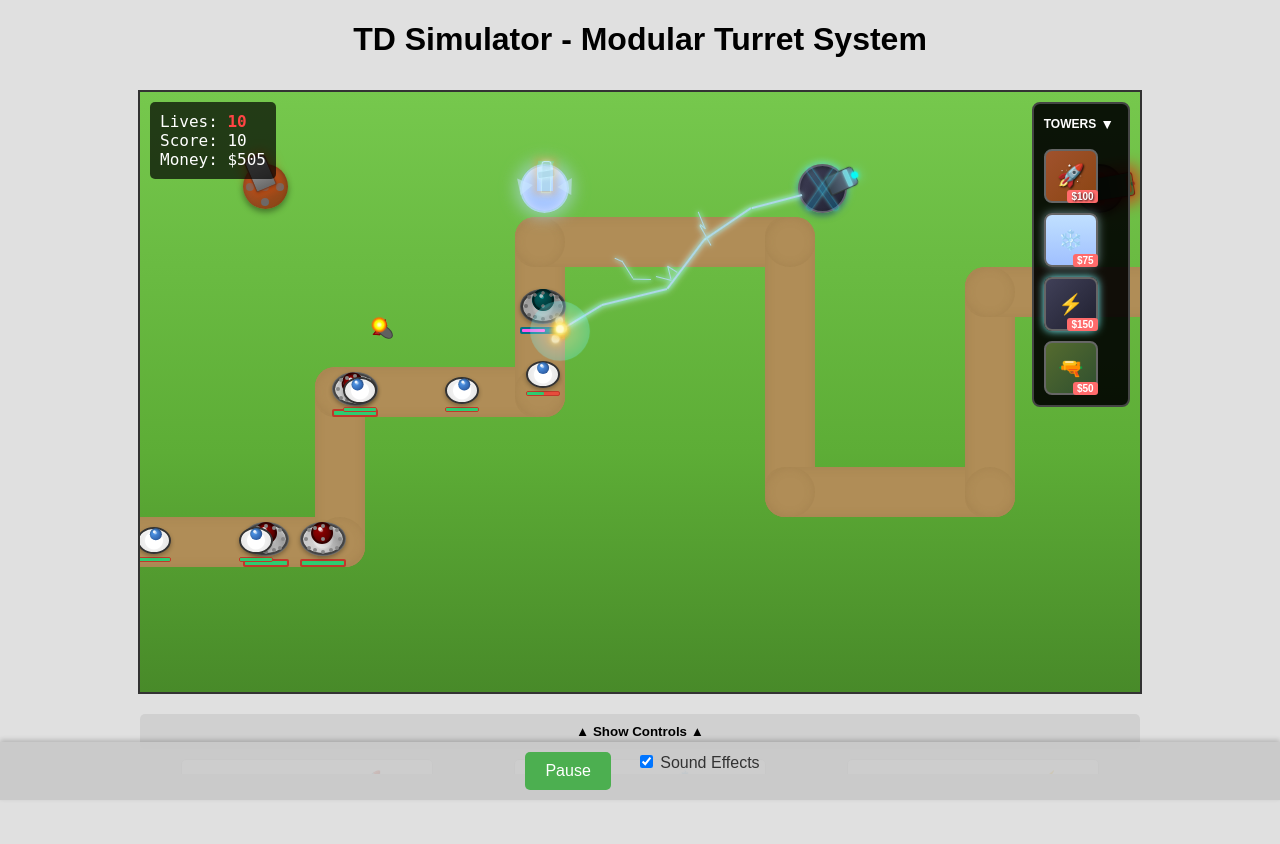
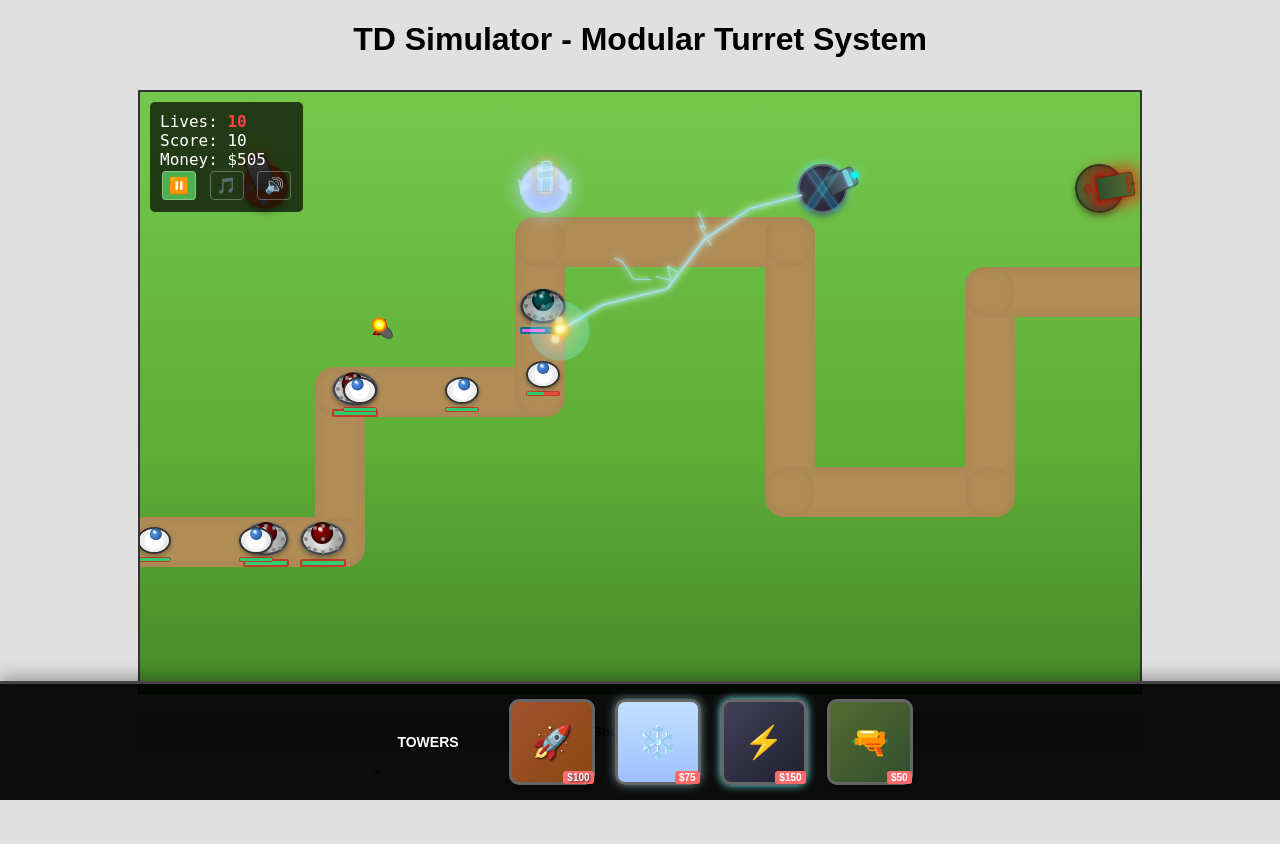
Before and after one commit to bprater/flowcode, a PHP site: page /mob-builder/index-standalone.php in a window 1280 px wide. After the commit the page ends 800 px from the top, so only its background shows below. Run offline with PHP 8.4, Linux system fonts and the light colour scheme.

Commit message:
Redesign tower defense UI with bottom toolbar and consolidated controls
Major UI/UX improvements:
- Remove bottom control bar, move pause/audio controls to upper left with score
- Convert tower palette from draggable panel to fixed bottom toolbar layout
- Fix tower icon sizing (80x80px) with \!important to override projectile styles
- Enhanced 8-bit background music with faster tempo and heroic melodies
- Clean up obsolete drag functionality code
- Improve visual consistency and modern game interface design

🤖 Generated with [Claude Code](https://claude.ai/code)

Co-Authored-By: Claude <noreply@anthropic.com>

```diff
--- a/mob-builder/index-standalone.php
+++ b/mob-builder/index-standalone.php
@@ -8,20 +8,6 @@
         body {
             font-family: sans-serif; display: flex; flex-direction: column;
             align-items: center; margin: 0; background-color: #e0e0e0;
-            padding-bottom: 70px;
-        }
-        .pause-button-style {
-            padding: 10px 20px; font-size: 16px; cursor: pointer;
-            background-color: #4CAF50; color: white; border: none;
-            border-radius: 5px; margin: 0 5px;
-        }
-        .pause-button-style.paused { background-color: #f44336; }
-
-        #bottom-pause-bar {
-            position: fixed; bottom: 0; left: 0; width: 100%;
-            background-color: rgba(200, 200, 200, 0.9); padding: 10px 0;
-            display: flex; justify-content: center; z-index: 200;
-            box-shadow: 0 -2px 5px rgba(0,0,0,0.2);
         }
 
         #game-container {
@@ -282,59 +268,59 @@
             font-weight: bold;
         }
 
+        #pause-button, #music-toggle, #sound-toggle-ui {
+            background: none;
+            border: 1px solid rgba(255, 255, 255, 0.3);
+            color: white;
+            font-size: 16px;
+            cursor: pointer;
+            padding: 4px 6px;
+            border-radius: 4px;
+            margin: 2px;
+            transition: all 0.2s ease;
+        }
+
+        #pause-button {
+            background-color: #4CAF50;
+        }
+
+        #pause-button:hover, #music-toggle:hover, #sound-toggle-ui:hover {
+            background-color: rgba(255, 255, 255, 0.2);
+            border-color: rgba(255, 255, 255, 0.6);
+        }
+
+        #pause-button:hover {
+            opacity: 0.8;
+        }
+
+        #music-toggle.muted, #sound-toggle-ui.muted {
+            opacity: 0.5;
+            text-decoration: line-through;
+        }
+
         #tower-palette {
-            position: absolute;
-            top: 10px;
-            right: 10px;
-            background-color: rgba(0, 0, 0, 0.9);
-            padding: 10px;
-            border-radius: 8px;
+            position: fixed;
+            bottom: 0;
+            left: 0;
+            width: 100%;
+            background-color: rgba(0, 0, 0, 0.95);
+            padding: 15px;
             display: flex;
-            flex-direction: column;
-            gap: 10px;
+            justify-content: center;
+            align-items: center;
+            gap: 20px;
             z-index: 200;
-            border: 2px solid #444;
-            transition: all 0.3s ease;
-        }
-
-        #tower-palette.collapsed {
-            padding: 5px 10px;
-        }
-
-        #tower-palette.collapsed .tower-icon {
-            display: none;
+            border-top: 3px solid #444;
+            box-shadow: 0 -5px 15px rgba(0, 0, 0, 0.3);
         }
 
         #tower-palette-header {
             color: white;
-            font-size: 12px;
-            margin-bottom: 5px;
+            font-size: 14px;
             font-weight: bold;
             user-select: none;
-            display: flex;
-            justify-content: space-between;
-            align-items: center;
-        }
-
-        #tower-palette-title {
-            cursor: move;
-            flex-grow: 1;
-            text-align: center;
-        }
-
-        #tower-palette-collapse {
-            background: none;
-            border: none;
-            color: white;
-            font-size: 14px;
-            cursor: pointer;
-            padding: 2px 4px;
-            border-radius: 3px;
-            transition: background-color 0.2s;
-        }
-
-        #tower-palette-collapse:hover {
-            background-color: rgba(255, 255, 255, 0.2);
+            margin-right: 30px;
+            text-shadow: 1px 1px 2px rgba(0, 0, 0, 0.8);
         }
 
         /* Game Over Modal */
@@ -410,36 +396,36 @@
         }
 
         .tower-icon {
-            width: 50px;
-            height: 50px;
-            border-radius: 8px;
+            width: 80px !important;
+            height: 80px !important;
+            border-radius: 10px;
             cursor: grab;
             display: flex;
             align-items: center;
             justify-content: center;
-            font-size: 20px;
-            border: 2px solid #666;
+            font-size: 32px;
+            border: 3px solid #666;
             transition: all 0.2s ease;
             position: relative;
+            box-shadow: 0 4px 8px rgba(0, 0, 0, 0.3);
         }
 
         .tower-icon:hover {
-            transform: scale(1.1);
+            transform: translateY(-3px);
             border-color: #fff;
+            box-shadow: 0 6px 12px rgba(0, 0, 0, 0.4);
         }
 
         .tower-icon.dragging {
             cursor: grabbing;
-            opacity: 0.7;
+            opacity: 0.8;
+            transform: rotate(5deg);
         }
 
         .tower-icon.rocket {
-            width: 50px;
-            height: 50px;
             background: linear-gradient(135deg, #A0522D 0%, #8B4513 100%);
             color: #FFE4B5;
             text-shadow: 1px 1px 2px rgba(0,0,0,0.8);
-            font-size: 22px;
         }
 
         .tower-icon.ice {
@@ -901,13 +887,15 @@
             <div>Lives: <span id="lives-display">10</span></div>
             <div>Score: <span id="score-display">0</span></div>
             <div>Money: $<span id="money-display">500</span></div>
+            <div>
+                <button id="pause-button" title="Pause/Resume game">⏸️</button>
+                <button id="music-toggle" title="Toggle background music">🎵</button>
+                <button id="sound-toggle-ui" title="Toggle sound effects">🔊</button>
+            </div>
         </div>
 
         <div id="tower-palette">
-            <div id="tower-palette-header">
-                <div id="tower-palette-title">TOWERS</div>
-                <button id="tower-palette-collapse">▼</button>
-            </div>
+            <div id="tower-palette-header">TOWERS</div>
             <div class="tower-icon rocket" data-tower-type="rocket">
                 🚀
                 <div class="tower-cost">$100</div>
@@ -988,18 +976,12 @@
         </div>
     </div>
 
-    <div id="bottom-pause-bar">
-        <button id="pause-button-bottom" class="pause-button-style">Pause</button>
-        <label for="sound-toggle" style="margin-left: 20px; color: #333;">
-            <input type="checkbox" id="sound-toggle" checked> Sound Effects
-        </label>
-    </div>
 
     <script>
         // Simple standalone tower defense system
         const gameContainer = document.getElementById('game-container');
         const pathContainer = document.getElementById('path-container');
-        const pauseButtonBottom = document.getElementById('pause-button-bottom');
+        const pauseButton = document.getElementById('pause-button');
         const livesDisplay = document.getElementById('lives-display');
         const scoreDisplay = document.getElementById('score-display');
 
@@ -1049,6 +1031,14 @@
         let animationFrameId;
         let lastTimestamp = 0;
         let soundEnabled = true;
+        let musicEnabled = true;
+        let backgroundMusic = {
+            playing: false,
+            oscillators: [],
+            gainNodes: [],
+            sequence: 0,
+            tempo: 180 // BPM - Much faster and more energetic
+        };
 
         // Drag and drop state
         let dragState = {
@@ -1067,12 +1057,6 @@
             previewTower: null
         };
 
-        // Palette drag state
-        let paletteState = {
-            isDragging: false,
-            offsetX: 0,
-            offsetY: 0
-        };
 
         // Path system - complex winding path
         const pathWaypoints = [
@@ -1187,96 +1171,17 @@
             return tower;
         }
 
-        // Setup tower palette drag functionality
+        // Setup tower palette functionality
         function setupTowerPalette() {
             const towerIcons = document.querySelectorAll('.tower-icon');
-            const palette = document.getElementById('tower-palette');
-            const paletteHeader = document.getElementById('tower-palette-header');
 
             // Setup tower placement from icons
             towerIcons.forEach(icon => {
                 icon.addEventListener('mousedown', (e) => startTowerPlacement(e, icon));
                 icon.addEventListener('touchstart', (e) => startTowerPlacement(e, icon), { passive: false });
             });
-
-            // Setup palette dragging - now only on title
-            const paletteTitle = document.getElementById('tower-palette-title');
-            const paletteCollapseBtn = document.getElementById('tower-palette-collapse');
-
-            paletteTitle.addEventListener('mousedown', (e) => startPaletteDrag(e));
-            paletteTitle.addEventListener('touchstart', (e) => startPaletteDrag(e), { passive: false });
-
-            // Setup collapse functionality
-            paletteCollapseBtn.addEventListener('click', (e) => {
-                e.preventDefault();
-                e.stopPropagation();
-                togglePaletteCollapse();
-            });
-        }
-
-        function togglePaletteCollapse() {
-            const palette = document.getElementById('tower-palette');
-            const collapseBtn = document.getElementById('tower-palette-collapse');
-
-            palette.classList.toggle('collapsed');
-
-            if (palette.classList.contains('collapsed')) {
-                collapseBtn.textContent = '▶';
-            } else {
-                collapseBtn.textContent = '▼';
-            }
-        }
-
-        function startPaletteDrag(e) {
-            e.preventDefault();
-            e.stopPropagation();
-
-            const palette = document.getElementById('tower-palette');
-            const rect = palette.getBoundingClientRect();
-            const clientX = e.type === 'touchstart' ? e.touches[0].clientX : e.clientX;
-            const clientY = e.type === 'touchstart' ? e.touches[0].clientY : e.clientY;
-
-            paletteState.isDragging = true;
-            paletteState.offsetX = clientX - rect.left;
-            paletteState.offsetY = clientY - rect.top;
-
-            document.addEventListener('mousemove', paletteDragMove);
-            document.addEventListener('touchmove', paletteDragMove, { passive: false });
-            document.addEventListener('mouseup', paletteDragEnd);
-            document.addEventListener('touchend', paletteDragEnd);
-        }
-
-        function paletteDragMove(e) {
-            if (!paletteState.isDragging) return;
-
-            e.preventDefault();
-
-            const palette = document.getElementById('tower-palette');
-            const clientX = e.type === 'touchmove' ? e.touches[0].clientX : e.clientX;
-            const clientY = e.type === 'touchmove' ? e.touches[0].clientY : e.clientY;
-
-            let newX = clientX - paletteState.offsetX;
-            let newY = clientY - paletteState.offsetY;
-
-            // Keep palette within window bounds
-            newX = Math.max(0, Math.min(window.innerWidth - palette.offsetWidth, newX));
-            newY = Math.max(0, Math.min(window.innerHeight - palette.offsetHeight, newY));
-
-            palette.style.left = `${newX}px`;
-            palette.style.top = `${newY}px`;
-            palette.style.right = 'auto'; // Remove right positioning
-        }
-
-        function paletteDragEnd() {
-            if (!paletteState.isDragging) return;
-
-            paletteState.isDragging = false;
-
-            document.removeEventListener('mousemove', paletteDragMove);
-            document.removeEventListener('touchmove', paletteDragMove);
-            document.removeEventListener('mouseup', paletteDragEnd);
-            document.removeEventListener('touchend', paletteDragEnd);
-        }
+        }
+
 
         function startTowerPlacement(e, icon) {
             e.preventDefault();
@@ -1987,6 +1892,164 @@
             }
         }
 
+        // 8-bit Background Music System
+        function startBackgroundMusic() {
+            if (!musicEnabled || !ensureAudioContext() || backgroundMusic.playing) return;
+
+            backgroundMusic.playing = true;
+            backgroundMusic.sequence = 0;
+            playMusicSequence();
+        }
+
+        function stopBackgroundMusic() {
+            backgroundMusic.playing = false;
+            backgroundMusic.oscillators.forEach(osc => {
+                try { osc.stop(); } catch (e) {}
+            });
+            backgroundMusic.gainNodes.forEach(gain => {
+                try { gain.disconnect(); } catch (e) {}
+            });
+            backgroundMusic.oscillators = [];
+            backgroundMusic.gainNodes = [];
+        }
+
+        function playMusicSequence() {
+            if (!backgroundMusic.playing || !audioCtx) return;
+
+            const now = audioCtx.currentTime;
+            const beatDuration = 60 / backgroundMusic.tempo; // Duration of one beat
+
+            // 8-bit adventure melody - Energetic and heroic!
+            const melodySequence = [
+                // Heroic opening (4 bars) - Fast ascending runs
+                [523, 659, 784, 1047, 784, 659, 784, 1047], // C E G C G E G C
+                [1175, 1047, 880, 784, 880, 1047, 1175, 1319], // D C A G A C D E
+                [1319, 1175, 1047, 880, 1047, 880, 784, 659], // E D C A C A G E
+                [784, 880, 1047, 1319, 1047, 784, 659, 523], // G A C E C G E C
+
+                // Adventure bridge (4 bars) - Staccato jumps
+                [880, 0, 1047, 0, 1319, 0, 1568, 0],       // A - C - E - G -
+                [1568, 1319, 1175, 1047, 880, 784, 659, 587], // G E D C A G E D
+                [659, 784, 880, 1047, 1175, 1319, 1568, 1760], // E G A C D E G A
+                [1760, 1568, 1319, 1047, 784, 659, 523, 440], // A G E C G E C A
+
+                // Victory theme (4 bars) - Triumphant arpeggios
+                [523, 659, 784, 1047, 523, 659, 784, 1047], // C E G C C E G C
+                [587, 740, 880, 1175, 587, 740, 880, 1175], // D F♯ A D D F♯ A D
+                [523, 659, 784, 1047, 1319, 1047, 784, 659], // C E G C E C G E
+                [523, 784, 1047, 1319, 1047, 784, 523, 0]   // C G C E C G C -
+            ];
+
+            // Driving bass line - Pulsing eighth notes
+            const bassSequence = [
+                [131, 131, 196, 196, 131, 131, 196, 196], // C C G G C C G G
+                [147, 147, 220, 220, 147, 147, 220, 220], // D D A A D D A A
+                [165, 165, 247, 247, 165, 165, 247, 247], // E E B B E E B B
+                [131, 131, 196, 196, 131, 196, 131, 196], // C C G G C G C G
+
+                [110, 110, 165, 165, 110, 110, 165, 165], // A A E E A A E E
+                [123, 123, 185, 185, 123, 123, 185, 185], // B B F♯ F♯ B B F♯ F♯
+                [131, 131, 196, 196, 131, 131, 196, 196], // C C G G C C G G
+                [147, 147, 220, 220, 147, 220, 147, 220], // D D A A D A D A
+
+                [131, 196, 131, 196, 131, 196, 131, 196], // C G C G C G C G
+                [147, 220, 147, 220, 147, 220, 147, 220], // D A D A D A D A
+                [131, 196, 131, 196, 165, 196, 165, 196], // C G C G E G E G
+                [131, 196, 131, 196, 131, 196, 131, 0]    // C G C G C G C -
+            ];
+
+            const currentBar = Math.floor(backgroundMusic.sequence / 8) % melodySequence.length;
+            const currentBeat = backgroundMusic.sequence % 8;
+
+            const melodyFreq = melodySequence[currentBar][currentBeat];
+            const bassFreq = bassSequence[currentBar][currentBeat];
+
+            // Play melody
+            if (melodyFreq > 0) {
+                const melodyOsc = audioCtx.createOscillator();
+                const melodyGain = audioCtx.createGain();
+
+                melodyOsc.type = 'square'; // 8-bit square wave
+                melodyOsc.frequency.setValueAtTime(melodyFreq, now);
+
+                melodyGain.gain.setValueAtTime(0, now);
+                melodyGain.gain.linearRampToValueAtTime(0.12, now + 0.005); // Punchier attack
+                melodyGain.gain.exponentialRampToValueAtTime(0.08, now + beatDuration * 0.3); // Hold longer
+                melodyGain.gain.exponentialRampToValueAtTime(0.01, now + beatDuration * 0.9); // Quick release
+                melodyGain.gain.linearRampToValueAtTime(0, now + beatDuration);
+
+                melodyOsc.connect(melodyGain);
+                melodyGain.connect(audioCtx.destination);
+
+                melodyOsc.start(now);
+                melodyOsc.stop(now + beatDuration);
+
+                backgroundMusic.oscillators.push(melodyOsc);
+                backgroundMusic.gainNodes.push(melodyGain);
+            }
+
+            // Play bass
+            if (bassFreq > 0) {
+                const bassOsc = audioCtx.createOscillator();
+                const bassGain = audioCtx.createGain();
+
+                bassOsc.type = 'triangle'; // Softer bass
+                bassOsc.frequency.setValueAtTime(bassFreq, now);
+
+                bassGain.gain.setValueAtTime(0, now);
+                bassGain.gain.linearRampToValueAtTime(0.10, now + 0.005); // Punchier bass
+                bassGain.gain.exponentialRampToValueAtTime(0.06, now + beatDuration * 0.4); // Sustain
+                bassGain.gain.exponentialRampToValueAtTime(0.01, now + beatDuration * 0.85);
+                bassGain.gain.linearRampToValueAtTime(0, now + beatDuration);
+
+                bassOsc.connect(bassGain);
+                bassGain.connect(audioCtx.destination);
+
+                bassOsc.start(now);
+                bassOsc.stop(now + beatDuration);
+
+                backgroundMusic.oscillators.push(bassOsc);
+                backgroundMusic.gainNodes.push(bassGain);
+            }
+
+            backgroundMusic.sequence++;
+
+            // Schedule next beat
+            if (backgroundMusic.playing) {
+                setTimeout(() => playMusicSequence(), beatDuration * 1000);
+            }
+        }
+
+        function toggleMusic() {
+            const musicBtn = document.getElementById('music-toggle');
+
+            if (musicEnabled) {
+                musicEnabled = false;
+                stopBackgroundMusic();
+                musicBtn.classList.add('muted');
+                musicBtn.textContent = '🔇';
+            } else {
+                musicEnabled = true;
+                startBackgroundMusic();
+                musicBtn.classList.remove('muted');
+                musicBtn.textContent = '🎵';
+            }
+        }
+
+        function toggleSoundEffects() {
+            const soundBtn = document.getElementById('sound-toggle-ui');
+
+            if (soundEnabled) {
+                soundEnabled = false;
+                soundBtn.classList.add('muted');
+                soundBtn.textContent = '🔇';
+            } else {
+                soundEnabled = true;
+                soundBtn.classList.remove('muted');
+                soundBtn.textContent = '🔊';
+            }
+        }
+
         // Visual effects
         function createVisualEffect(x, y, type, options = {}) {
             let effectEl;
@@ -2821,10 +2884,10 @@
 
         function togglePauseState() {
             isPaused = !isPaused;
-            const buttonText = isPaused ? 'Resume' : 'Pause';
-            if (pauseButtonBottom) {
-                pauseButtonBottom.textContent = buttonText;
-                pauseButtonBottom.classList.toggle('paused', isPaused);
+            const buttonIcon = isPaused ? '▶️' : '⏸️';
+            if (pauseButton) {
+                pauseButton.textContent = buttonIcon;
+                pauseButton.style.backgroundColor = isPaused ? '#f44336' : '#4CAF50';
             }
             if (!isPaused) {
                 lastTimestamp = performance.now();
@@ -2860,9 +2923,28 @@
             animationFrameId = requestAnimationFrame(gameLoop);
         });
 
-        if (pauseButtonBottom) {
-            pauseButtonBottom.addEventListener('click', togglePauseState);
-        }
+        if (pauseButton) {
+            pauseButton.addEventListener('click', togglePauseState);
+        }
+
+        // Setup music and sound toggle buttons
+        const musicToggle = document.getElementById('music-toggle');
+        const soundToggleUI = document.getElementById('sound-toggle-ui');
+
+        if (musicToggle) {
+            musicToggle.addEventListener('click', toggleMusic);
+        }
+
+        if (soundToggleUI) {
+            soundToggleUI.addEventListener('click', toggleSoundEffects);
+        }
+
+        // Start background music once user interacts
+        document.addEventListener('click', () => {
+            if (musicEnabled && !backgroundMusic.playing) {
+                startBackgroundMusic();
+            }
+        }, { once: true });
     </script>
 
     <!-- Game Over Modal -->
```
